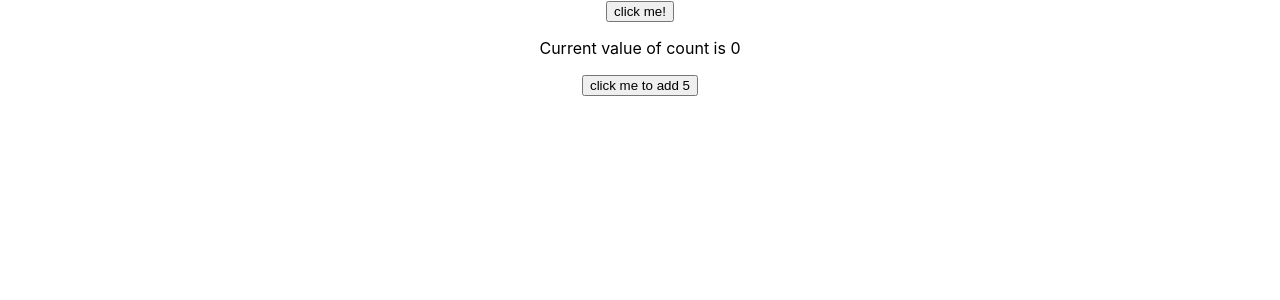
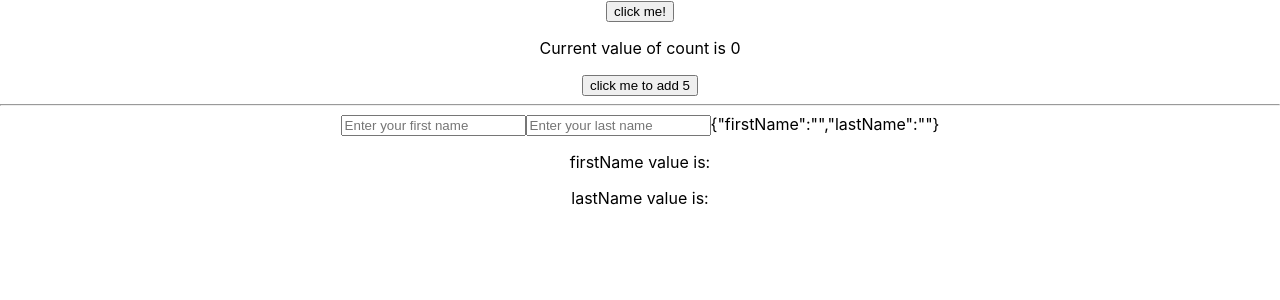
Before and after one commit to techsinarif/React-tutorial, a React (Create React App) app in the folder react-hooks/: page / in a window 1280 px wide. Shown: the top 300 px of the page. Built offline with nearby package versions, Linux system fonts and the light colour scheme.

Commit message:
useState with object

```diff
--- a/react-hooks/src/App.js
+++ b/react-hooks/src/App.js
@@ -1,4 +1,3 @@
-import logo from './logo.svg';
 import './App.css';
 import Counter from './use_state/Counter';
 
--- a/react-hooks/src/use_state/Counter.js
+++ b/react-hooks/src/use_state/Counter.js
@@ -2,6 +2,7 @@ import React, {useState} from 'react';
 
 const Counter = () => {
   const [count, setCount] = useState(0);
+  const [person, setPerson] = useState({firstName: '', lastName: ''});
 
   const increaseFive = () => {
     for(let i=0; i < 5; i++){
@@ -14,6 +15,12 @@ const Counter = () => {
       <button onClick={() => setCount(count + 1)}>click me!</button>
       <p>Current value of count is {count}</p>
       <button onClick={() => increaseFive()}>click me to add 5</button>
+      <hr />
+      <input type="text" onChange={(e) => setPerson({...person, firstName: e.target.value})} placeholder="Enter your first name"/>
+      <input type="text" onChange={(e) => setPerson({...person, lastName: e.target.value})} placeholder="Enter your last name"/>
+      {JSON.stringify(person)}
+      <p>firstName value is: {person.firstName}</p>
+      <p>lastName value is: {person.lastName}</p>
     </div>
   );
 };
```
